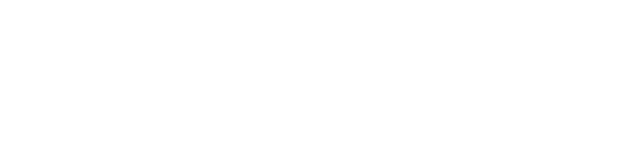
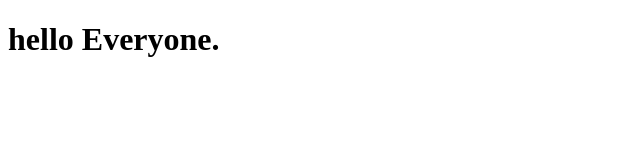
Before and after one commit to Yuvraj-786/New-Project-, a plain HTML site: page index.html in a window 1280 px wide. Shown: the whole page, without its empty margins (0-640 px from the left). Drawn offline with Linux system fonts and the light colour scheme.

Commit message:
added h1 tag

```diff
--- a/index.html
+++ b/index.html
@@ -6,6 +6,6 @@
     <title>Index Html file.</title>
 </head>
 <body>
-
+    <h1>hello Everyone.</h1>
 </body>
 </html>
```
